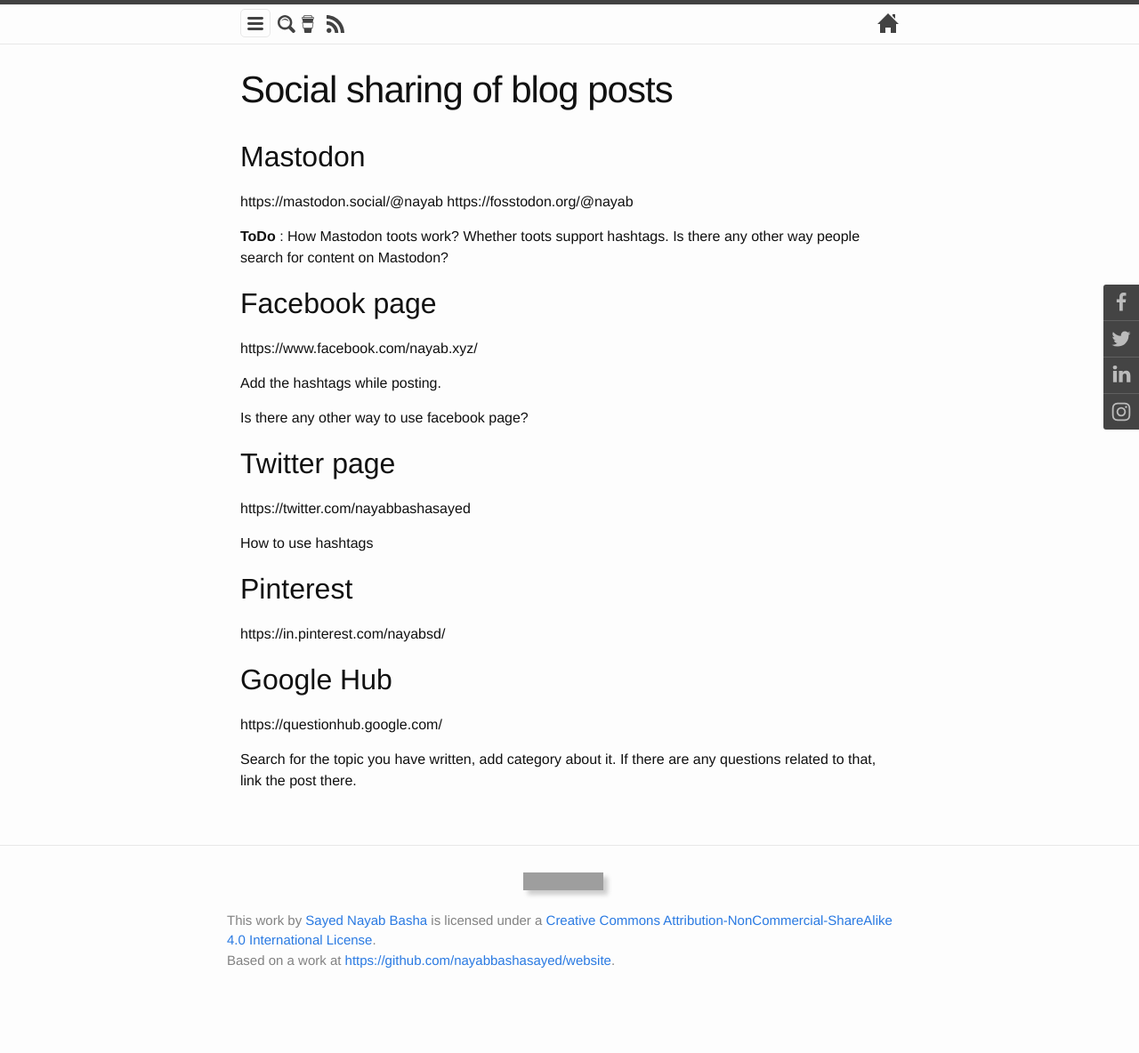
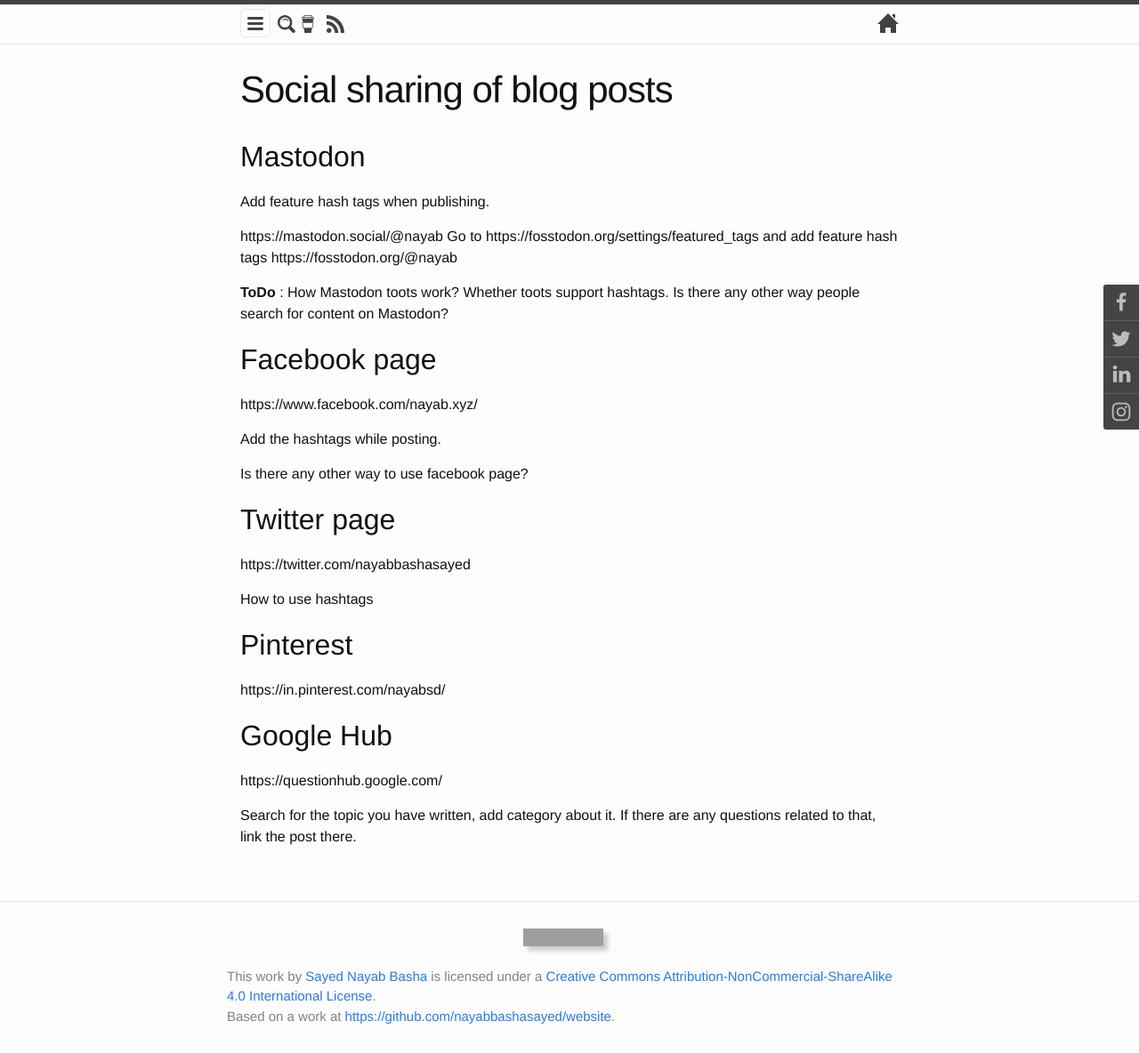
Before and after one commit to itsnayabsd/website, a Jekyll site: the page built from social.md, in a window 1280 px wide. Shown: the whole page at 89% size. Built offline with Jekyll 4.4.1, drawn with Linux system fonts in a browser that asks for light colours; before the commit the page ends 1121 px from its top, so only the background shows below that; grey boxes are pictures that could not be loaded.

Commit message:
Added instruction for fosstodon hash tags

```diff
--- a/social.md
+++ b/social.md
@@ -5,7 +5,10 @@
 google_adsense: false
 ---
 ## Mastodon
+Add feature hash tags when publishing.
+
 https://mastodon.social/@nayab
+Go to https://fosstodon.org/settings/featured_tags and add feature hash tags
 https://fosstodon.org/@nayab
 
 **ToDo** : How Mastodon toots work? Whether toots support hashtags. Is there any other way people search for content on Mastodon?
```
